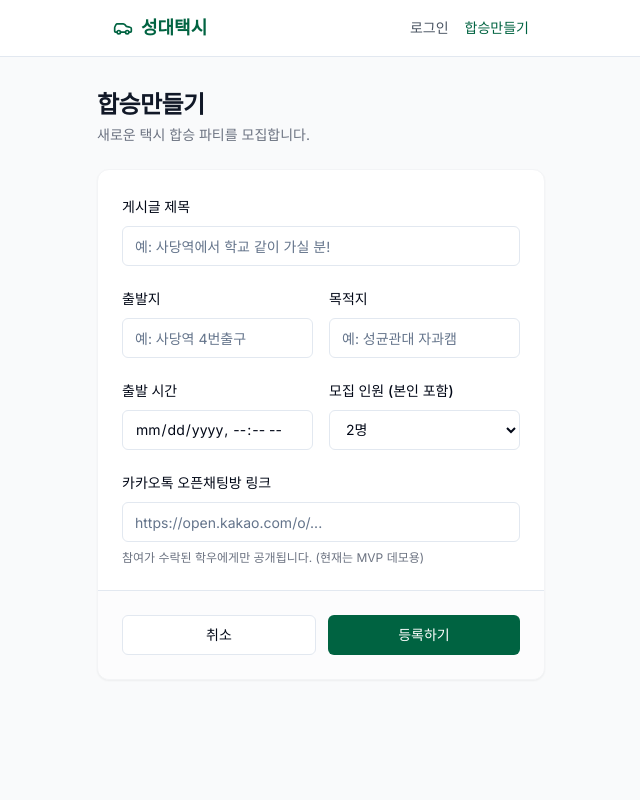
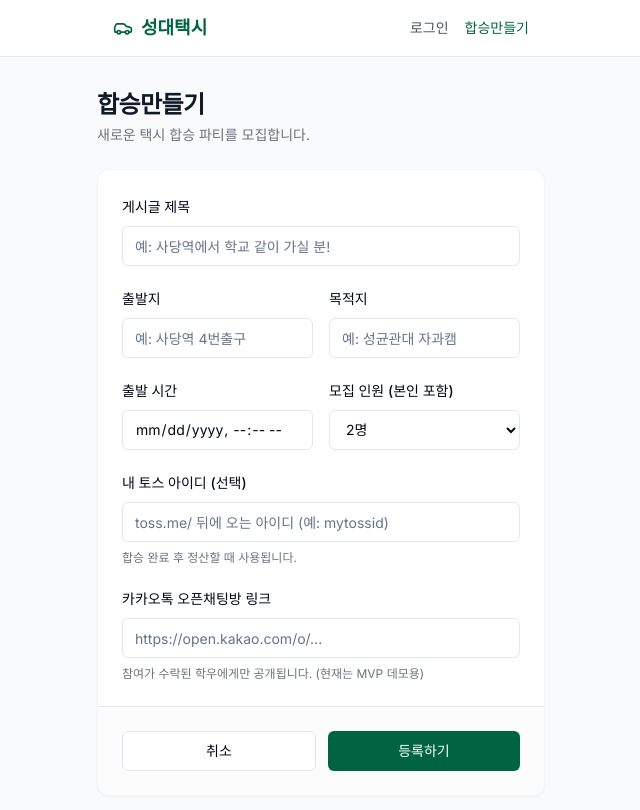
Before and after one commit to dodo30530157-cyber/skku-taxi, a Next.js app: page /create in a window 1280 px wide. Shown: the top 810 px of the page, without its empty margins (319-959 px from the left). Built offline with nearby package versions, Linux system fonts and the light colour scheme.

Commit message:
토스 정산 기능 추가

```diff
--- a/src/app/create/page.tsx
+++ b/src/app/create/page.tsx
@@ -27,7 +27,8 @@ export default function CreatePostPage() {
       maxPeople: Number(formData.get('maxPeople')),
       currentPeople: 1, // 방장은 자동으로 참여
       kakaoLink: formData.get('kakao') as string,
-      status: '모집중'
+      status: '모집중',
+      toss_id: formData.get('toss_id') as string || null,
     }
 
     // Supabase posts 테이블에 저장하고 삽입된 결과(id 포함)를 반환받음
@@ -99,6 +100,19 @@ export default function CreatePostPage() {
             </div>
 
             <div className="space-y-2">
+              <Label htmlFor="toss_id">내 토스 아이디 (선택)</Label>
+              <Input
+                name="toss_id"
+                id="toss_id"
+                type="text"
+                placeholder="toss.me/ 뒤에 오는 아이디 (예: mytossid)"
+              />
+              <p className="text-xs text-gray-500 mt-1">
+                합승 완료 후 정산할 때 사용됩니다.
+              </p>
+            </div>
+
+            <div className="space-y-2">
               <Label htmlFor="kakao">카카오톡 오픈채팅방 링크</Label>
               <Input
                 name="kakao"
--- a/src/components/PostCard.tsx
+++ b/src/components/PostCard.tsx
@@ -17,6 +17,7 @@ interface PostProps {
   kakaoLink: string
   status: string
   isJoined?: boolean
+  toss_id?: string
 }
 
 export function PostCard({ post }: { post: PostProps }) {
@@ -183,8 +184,9 @@ export function PostCard({ post }: { post: PostProps }) {
           </div>
         ) : (
           /* 참여자 전용 뷰 */
-          <div className="w-full">
+          <div className="w-full flex flex-col gap-2">
             {isJoined ? (
+              <>
                 <Button
                   variant="outline"
                   className="w-full bg-[#FEE500] hover:bg-[#FEE500]/90 text-[#000000] border-none font-semibold flex items-center justify-center gap-2"
@@ -193,6 +195,16 @@ export function PostCard({ post }: { post: PostProps }) {
                   <MessageCircle className="w-4 h-4" />
                   카카오톡 오픈채팅방 열기
                 </Button>
+                {/* 토스 정산 버튼 추가 - 모집완료 상태일 때만 */}
+                {isFull && post.toss_id && (
+                  <Button
+                    className="w-full bg-[#3182F6] hover:bg-[#1C6CD9] text-white font-semibold flex items-center justify-center gap-2 border-none"
+                    onClick={() => window.open(`https://toss.me/${post.toss_id}`, '_blank')}
+                  >
+                    💸 토스로 정산하기
+                  </Button>
+                )}
+              </>
             ) : (
               <Button
                 className={`w-full font-medium ${isFull ? 'bg-gray-300 text-gray-500 hover:bg-gray-300 cursor-not-allowed' : 'bg-[#006341] hover:bg-[#006341]/90 text-white'}`}
```
Lines whose indentation alone changed are shown as unchanged.
